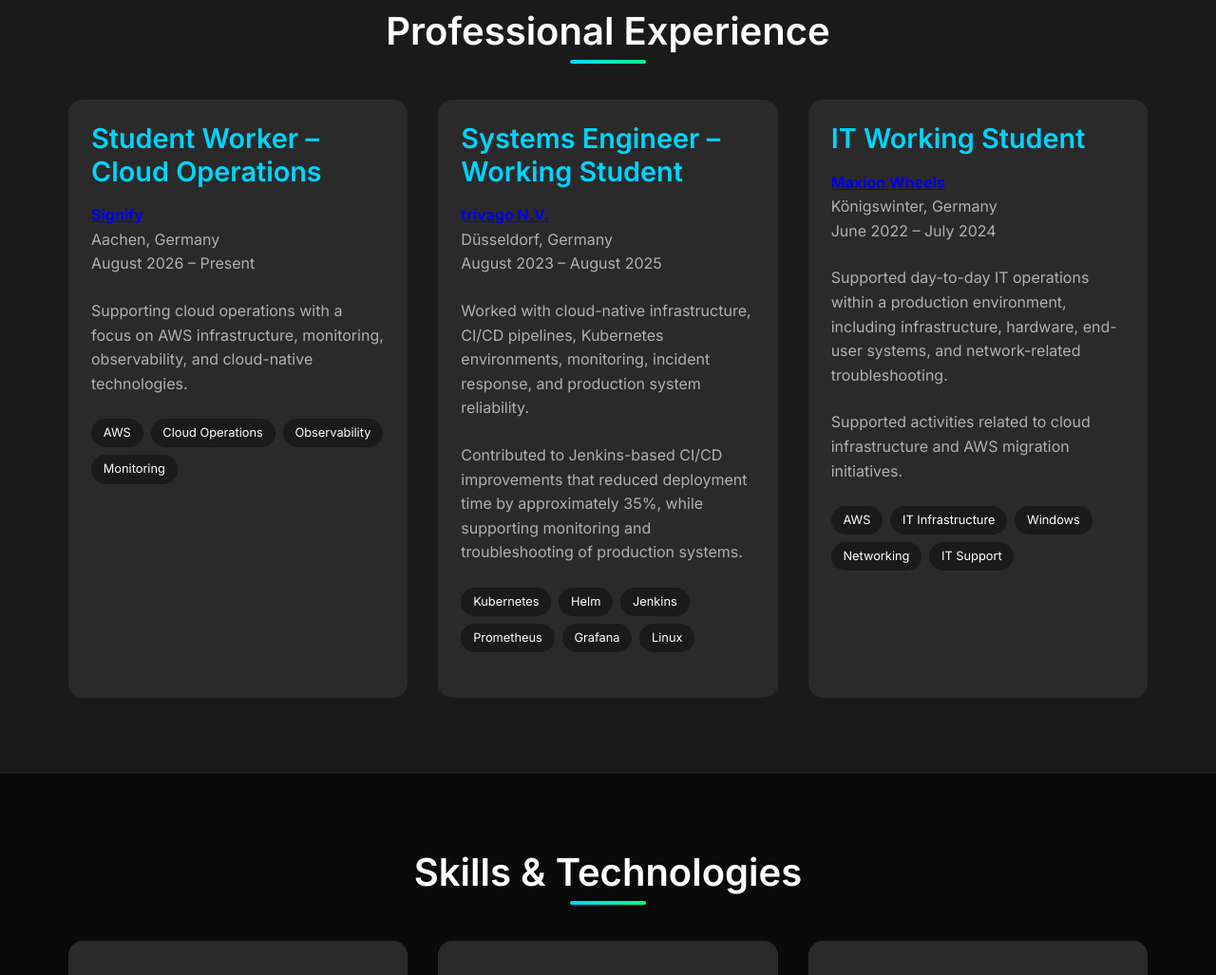
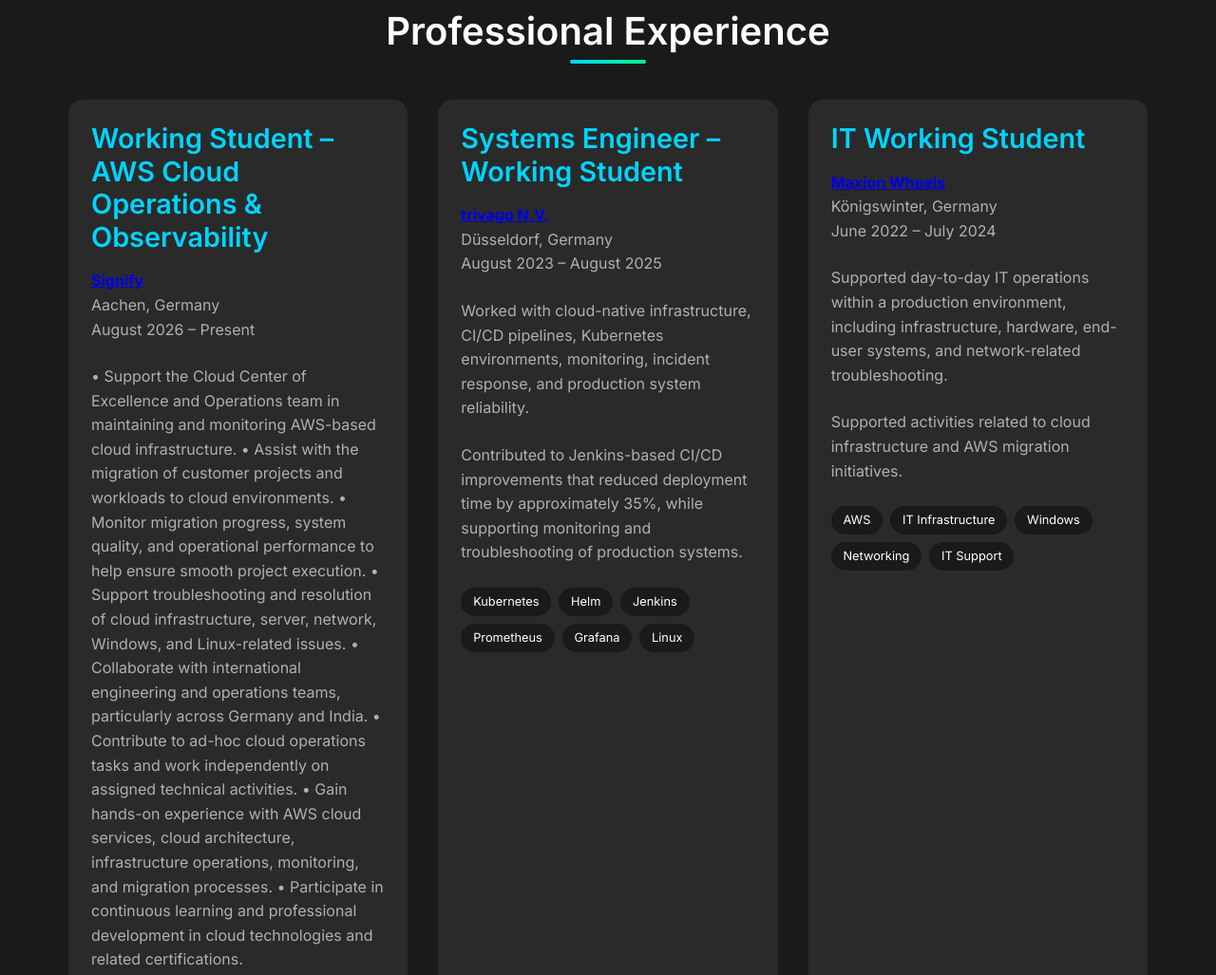
Before and after one commit to mmohamm5/Mohammad_Portfolio_DevOps, a plain HTML site: page index.html in a window 1280 px wide. Shown: the part 1620-2647 px from the top of the page at 95% size. Drawn offline with Linux system fonts and the light colour scheme.

Commit message:
Update_job_signify

```diff
--- a/index.html
+++ b/index.html
@@ -119,7 +119,7 @@
             <div class="project-card">
                 <div class="project-content">
 
-                    <h3>Student Worker – Cloud Operations</h3>
+                    <h3>Working Student – AWS Cloud Operations & Observability</h3>
 
                     <p>
                         <strong>
@@ -137,8 +137,21 @@
                     </p>
 
                     <p>
-                        Supporting cloud operations with a focus on AWS infrastructure,
-                        monitoring, observability, and cloud-native technologies.
+                            • Support the Cloud Center of Excellence and Operations team in maintaining and monitoring AWS-based cloud infrastructure.
+
+                            • Assist with the migration of customer projects and workloads to cloud environments.
+
+                            • Monitor migration progress, system quality, and operational performance to help ensure smooth project execution.
+
+                            • Support troubleshooting and resolution of cloud infrastructure, server, network, Windows, and Linux-related issues.
+
+                            • Collaborate with international engineering and operations teams, particularly across Germany and India.
+
+                            • Contribute to ad-hoc cloud operations tasks and work independently on assigned technical activities.
+
+                            • Gain hands-on experience with AWS cloud services, cloud architecture, infrastructure operations, monitoring, and migration processes.
+
+                            • Participate in continuous learning and professional development in cloud technologies and related certifications.
                     </p>
 
                     <div class="project-tech">
```
